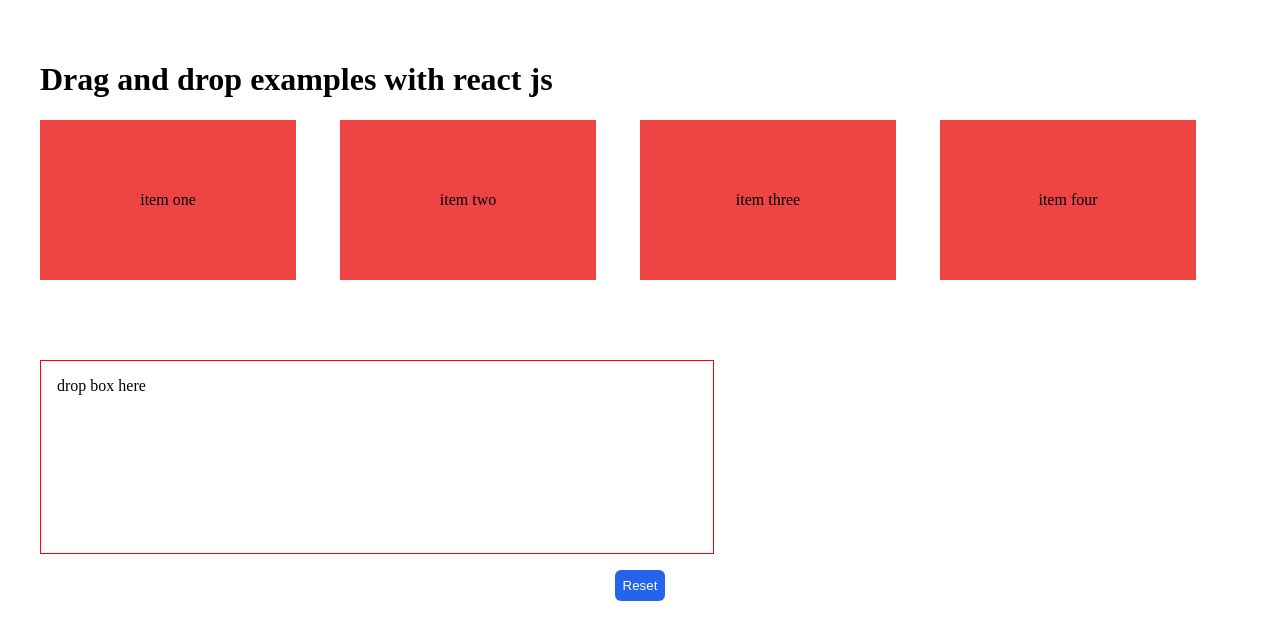
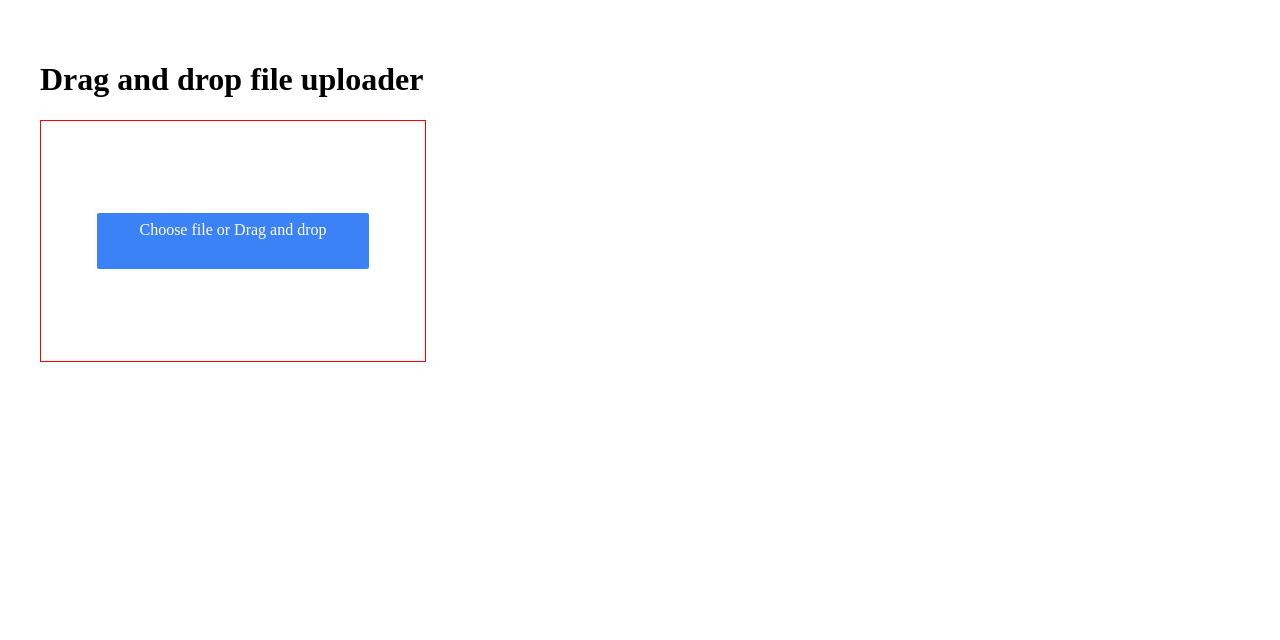
Before and after one commit to paras231/advanced-js-concepts, a React (Vite) app in the folder concepts-with-react/: page / in a window 1280 px wide. Shown: the top 640 px of the page. Built offline with nearby package versions, Linux system fonts and the light colour scheme.

Commit message:
added a drag and drop file uploader , also added a elements file

```diff
--- a/concepts-with-react/src/App.jsx
+++ b/concepts-with-react/src/App.jsx
@@ -21,6 +21,7 @@ import CustomPagination from "./advancedUi/CustomPagination";
 import TabComponent from "./advancedUi/TabComponent";
 import TicTacToe from "./games/TicTacToe";
 import Elements from "./dragandDrop/Elements";
+import FileUploader from "./dragandDrop/FileUploader";
 const App = () => {
   const tabData = [
     {
@@ -46,7 +47,7 @@ const App = () => {
           <BrowserRouter>
             <Routes>
               {/* <Route path="/" element={<StoreStateUrl/>}/> */}
-              <Route path="/" element={<Elements />} />
+              <Route path="/" element={<FileUploader />} />
             </Routes>
           </BrowserRouter>
         </div>
--- a/concepts-with-react/src/dragandDrop/Elements.jsx
+++ b/concepts-with-react/src/dragandDrop/Elements.jsx
@@ -1,4 +1,4 @@
-import { useState, useRef, useCallback } from "react";
+import { useState, useRef } from "react";
 
 const Elements = () => {
   const [droppedItems, setDroppedItems] = useState([]);
--- /dev/null
+++ b/concepts-with-react/src/dragandDrop/FileUploader.jsx
@@ -0,0 +1,64 @@
+import React, { useState, useRef } from "react";
+
+/* a custom drag and drop file uploader component-::::::::*/
+
+/*
+  1. This component should have both drag and drop files and choose files feature
+  2. It should have cutomize styles for file input feature
+*/
+const FileUploader = () => {
+  const inputref = useRef(null);
+  const [droppedFile, setDroppedFile] = useState("");
+  function onDragEnter(event) {
+    inputref.current ? inputref.current.style.background === "pink" : "";
+    inputref.current ? inputref.current.style.opacity === 0.5 : "";
+  }
+
+  function onDragLeave(event) {
+    inputref.current ? inputref.current.style.background === "" : "";
+  }
+
+  function onDragOver(event) {
+    event.stopPropagation();
+    event.preventDefault();
+    event.dataTransfer.dropEffect = "copy";
+    // console.log(event);
+  }
+
+  function onDrop(event) {
+    event.preventDefault();
+    const file = event.dataTransfer.files[0];
+    setDroppedFile(file.name);
+  }
+
+  function fileOnChange(event) {
+    setDroppedFile(event.target.files[0].name)
+  }
+
+  return (
+    <>
+      <h1>Drag and drop file uploader</h1>
+
+      {/* drop target div */}
+
+      <div
+        style={{ border: "1px solid red" }}
+        ref={inputref}
+        onDragEnter={onDragEnter}
+        onDragOver={onDragOver}
+        onDrop={onDrop}
+        onDragLeave={onDragLeave}
+        className="w-[30vw] h-[30vh] flex justify-center flex-col items-center"
+      >
+        <label className="bg-blue-500 text-center rounded-sm h-[5vh] w-[20vw] text-white p-2 cursor-pointer" htmlFor="file_input">
+        Choose file or Drag and drop
+        <input onChange={fileOnChange} id="file_input" type="file" className="hidden" />
+      </label>
+        <span className="font-bold text-lg text-blue-400">{droppedFile}</span>
+      </div>
+
+    </>
+  );
+};
+
+export default FileUploader;
```
